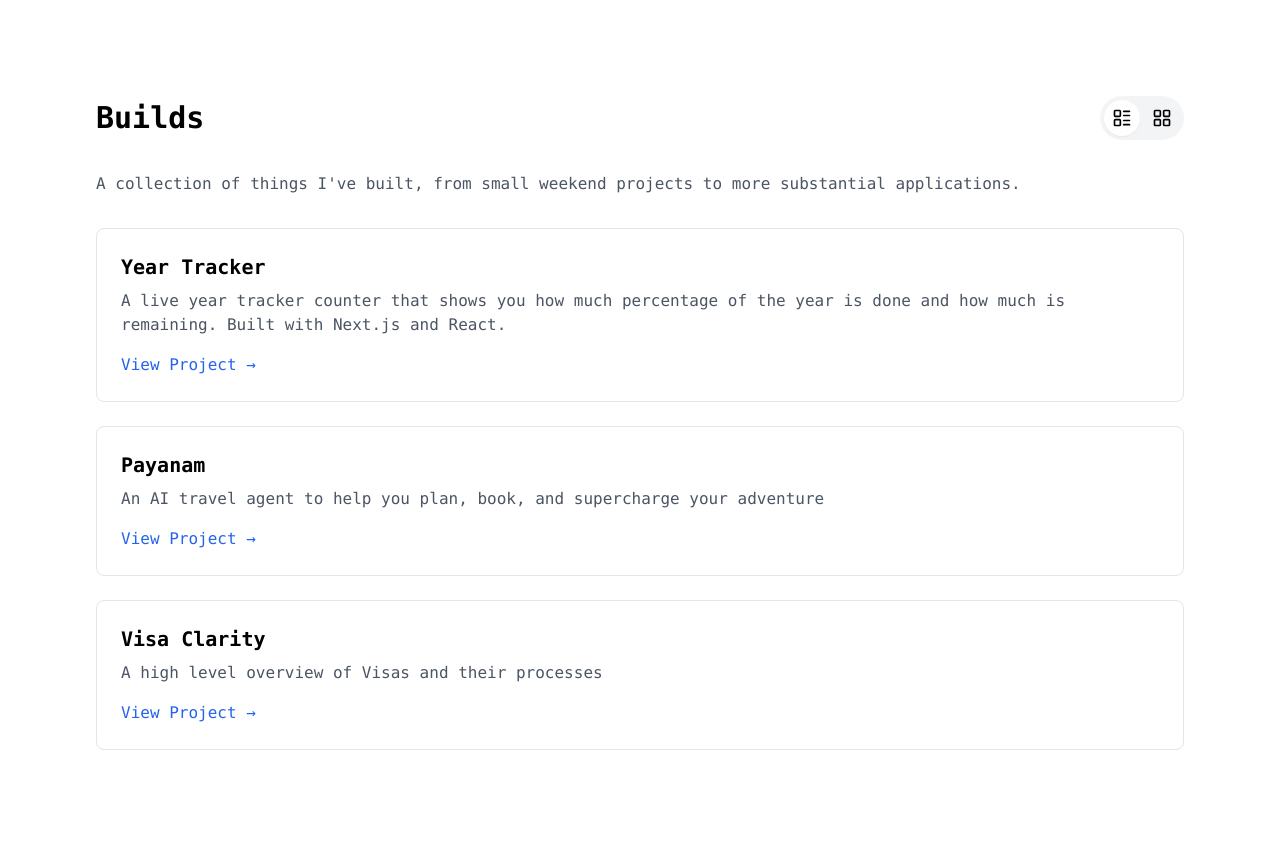
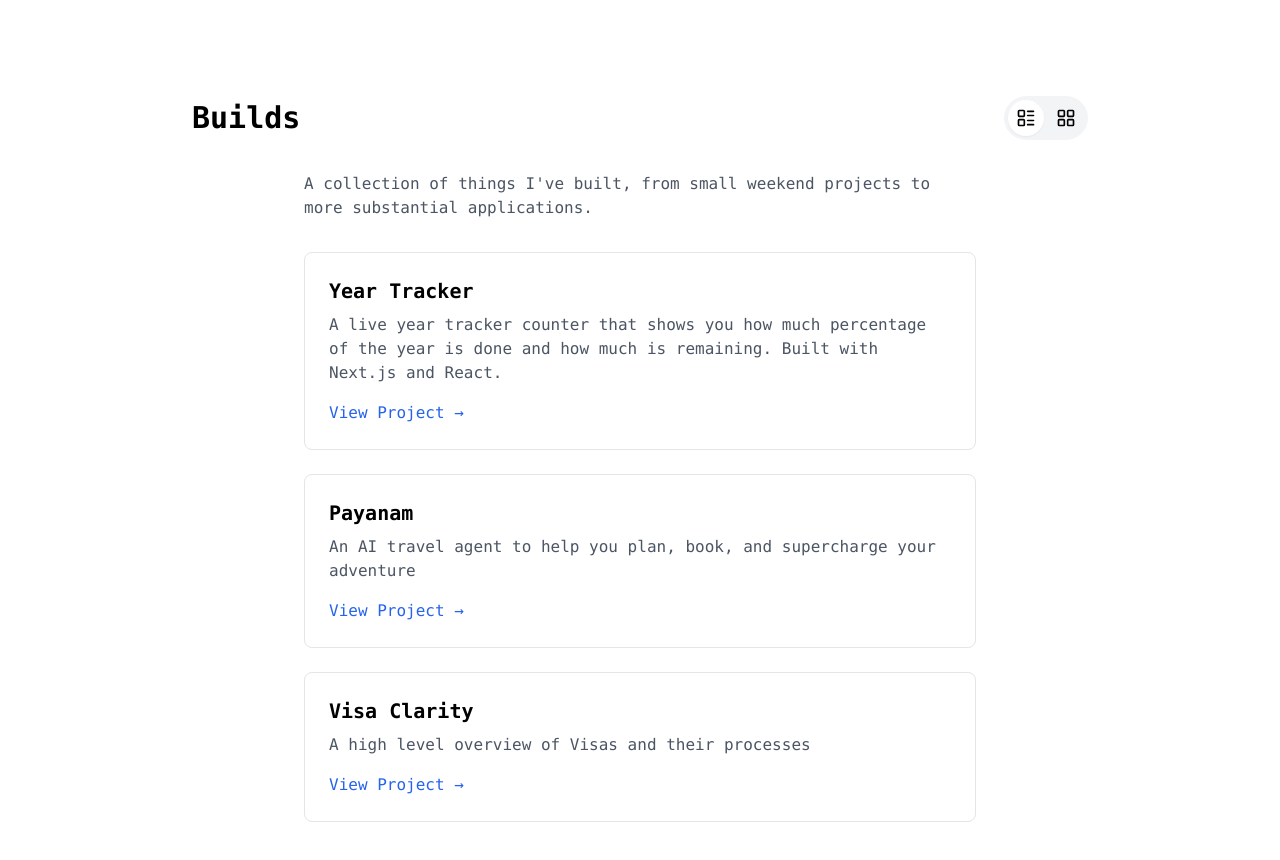
Before and after one commit to sriramkj07/Personalwebsite, a Next.js app: page /builds in a window 1280 px wide. Shown: the top 860 px of the page. Built offline with nearby package versions, Linux system fonts and the light colour scheme.

Commit message:
Update page.tsx

```diff
--- a/app/builds/page.tsx
+++ b/app/builds/page.tsx
@@ -1,5 +1,4 @@
 "use client";
-
 import React, { useState } from 'react';
 import { LayoutGrid, LayoutList, Timer, Plane, Stamp } from 'lucide-react';
 
@@ -25,22 +24,24 @@ const projects = [
 ];
 
 const GridLayout = () => (
-  <div className="grid grid-cols-2 gap-6">
+  <div className="grid grid-cols-2 gap-6 max-w-3xl mx-auto">
     {projects.map((project, index) => (
-      <div key={index} className="border rounded-lg p-6 relative min-h-[200px]">
-        <div className="bg-gray-100 w-12 h-12 rounded-full flex items-center justify-center mb-4">
+      <div key={index} className="border rounded-lg p-6 relative hover:shadow-lg transition-shadow min-h-[200px]">
+        <div className="bg-gray-100 w-10 h-10 rounded-full flex items-center justify-center mb-4">
           {project.icon}
         </div>
-        <h2 className="text-xl font-semibold mb-2">{project.title}</h2>
-        <p className="text-gray-600 mb-4">{project.description}</p>
-        <span className="absolute bottom-6 right-6 text-blue-600 text-2xl">→</span>
+        <h2 className="text-lg font-semibold mb-2">{project.title}</h2>
+        <p className="text-gray-600 text-sm mb-8">{project.description}</p>
+        <a href={project.link} className="absolute bottom-6 right-6 text-blue-600">
+          <span className="text-xl">→</span>
+        </a>
       </div>
     ))}
   </div>
 );
 
 const ListLayout = () => (
-  <div className="space-y-6">
+  <div className="space-y-6 max-w-2xl mx-auto">
     {projects.map((project, index) => (
       <div key={index} className="border rounded-lg p-6 hover:shadow-lg transition-shadow">
         <h2 className="text-xl font-semibold mb-2">{project.title}</h2>
@@ -58,7 +59,7 @@ export default function Builds() {
 
   return (
     <div className="min-h-screen bg-white text-black p-8 md:p-16 lg:p-24 font-mono">
-      <div className="max-w-6xl mx-auto space-y-8">
+      <div className="max-w-4xl mx-auto space-y-8">
         <div className="flex justify-between items-center">
           <h1 className="text-3xl font-bold">Builds</h1>
 
@@ -87,7 +88,7 @@ export default function Builds() {
         </div>
 
         {viewType === 'list' && (
-          <p className="text-gray-600">
+          <p className="text-gray-600 max-w-2xl mx-auto">
             A collection of things I've built, from small weekend projects to more substantial applications.
           </p>
         )}
```
